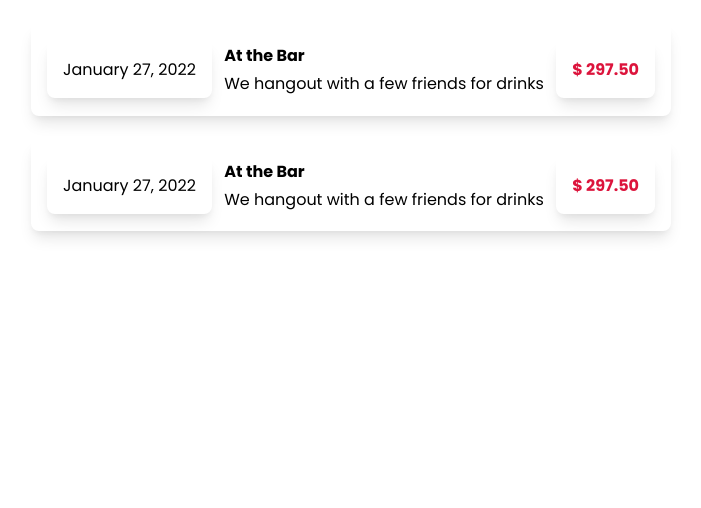
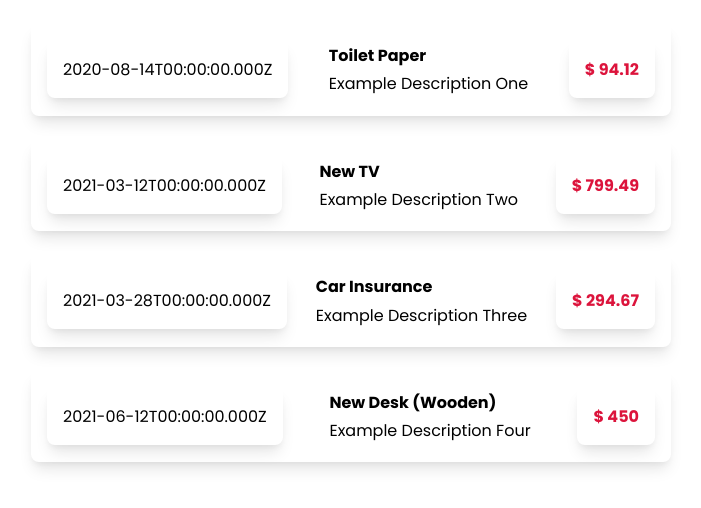
Before and after one commit to Vijendra-Achar/Expense-Tracker, a React (Create React App) app: page / in a window 1280 px wide. Shown: the top 508 px of the page, without its empty margins (289-990 px from the left). Built offline with nearby package versions, Linux system fonts and the light colour scheme.

Commit message:
The Expense component is now dynamic

```diff
--- a/src/App.jsx
+++ b/src/App.jsx
@@ -1,10 +1,46 @@
-import ExpenseItem from "./components/Modules/ExpenseItem";
+import ExpenseItem from "./components/Modules/ExpenseItem/ExpenseItem";
 
 function App() {
+  const expenseItems = [
+    {
+      id: "e1",
+      title: "Toilet Paper",
+      amount: 94.12,
+      desc: "Example Description One",
+      date: new Date(2020, 7, 14),
+      type: "income",
+    },
+    {
+      id: "e2",
+      title: "New TV",
+      amount: 799.49,
+      date: new Date(2021, 2, 12),
+      desc: "Example Description Two",
+      type: "expense",
+    },
+    {
+      id: "e3",
+      title: "Car Insurance",
+      amount: 294.67,
+      desc: "Example Description Three",
+      date: new Date(2021, 2, 28),
+      type: "income",
+    },
+    {
+      id: "e4",
+      title: "New Desk (Wooden)",
+      amount: 450,
+      desc: "Example Description Four",
+      date: new Date(2021, 5, 12),
+      type: "expense",
+    },
+  ];
+
   return (
     <div>
-      <ExpenseItem />
-      <ExpenseItem />
+      {expenseItems.map((expense) => {
+        return <ExpenseItem key={expense.id} expense={expense} />;
+      })}
     </div>
   );
 }
--- /dev/null
+++ b/src/components/Modules/ExpenseDate/ExpenseDate.jsx
@@ -0,0 +1,7 @@
+import React from "react";
+
+function ExpenseDate() {
+  return <div></div>;
+}
+
+export default ExpenseDate;
--- a/src/components/Modules/ExpenseItem.jsx
+++ /dev/null
@@ -1,21 +0,0 @@
-import React from "react";
-
-import "./ExpenseItem.scss";
-
-function ExpenseItem() {
-  return (
-    <div className="expense-item">
-      <div className="expense-item__date">January 27, 2022</div>
-      <div className="expense-item__details">
-        <div className="title">At the Bar</div>
-        <div className="description">
-          <p>We hangout with a few friends for drinks</p>
-        </div>
-      </div>
-
-      <div className="expense-item__amount expense">$ 297.50</div>
-    </div>
-  );
-}
-
-export default ExpenseItem;
--- /dev/null
+++ b/src/components/Modules/ExpenseItem/ExpenseItem.jsx
@@ -0,0 +1,27 @@
+import React from "react";
+
+import ExpenseDate from "../ExpenseDate/ExpenseDate";
+
+import "./ExpenseItem.scss";
+
+function ExpenseItem(props) {
+  return (
+    <div className="expense-item">
+      <div className="expense-item__date">
+        {props.expense.date.toISOString()}
+      </div>
+      <div className="expense-item__details">
+        <div className="title">{props.expense.title}</div>
+        <div className="description">
+          <p>{props.expense.desc}</p>
+        </div>
+      </div>
+
+      <div className="expense-item__amount expense">
+        $ {props.expense.amount}
+      </div>
+    </div>
+  );
+}
+
+export default ExpenseItem;
--- a/src/components/Modules/ExpenseItem.scss
+++ b/src/components/Modules/ExpenseItem/ExpenseItem.scss
@@ -1,4 +1,4 @@
-@import "./../../scss/variables";
+@import "./../../../scss/variables";
 
 .expense-item {
   margin: 1.5rem auto;
```
Also changed, not shown: src/components/Modules/ExpenseDate/ExpenseDate.scss (added).
